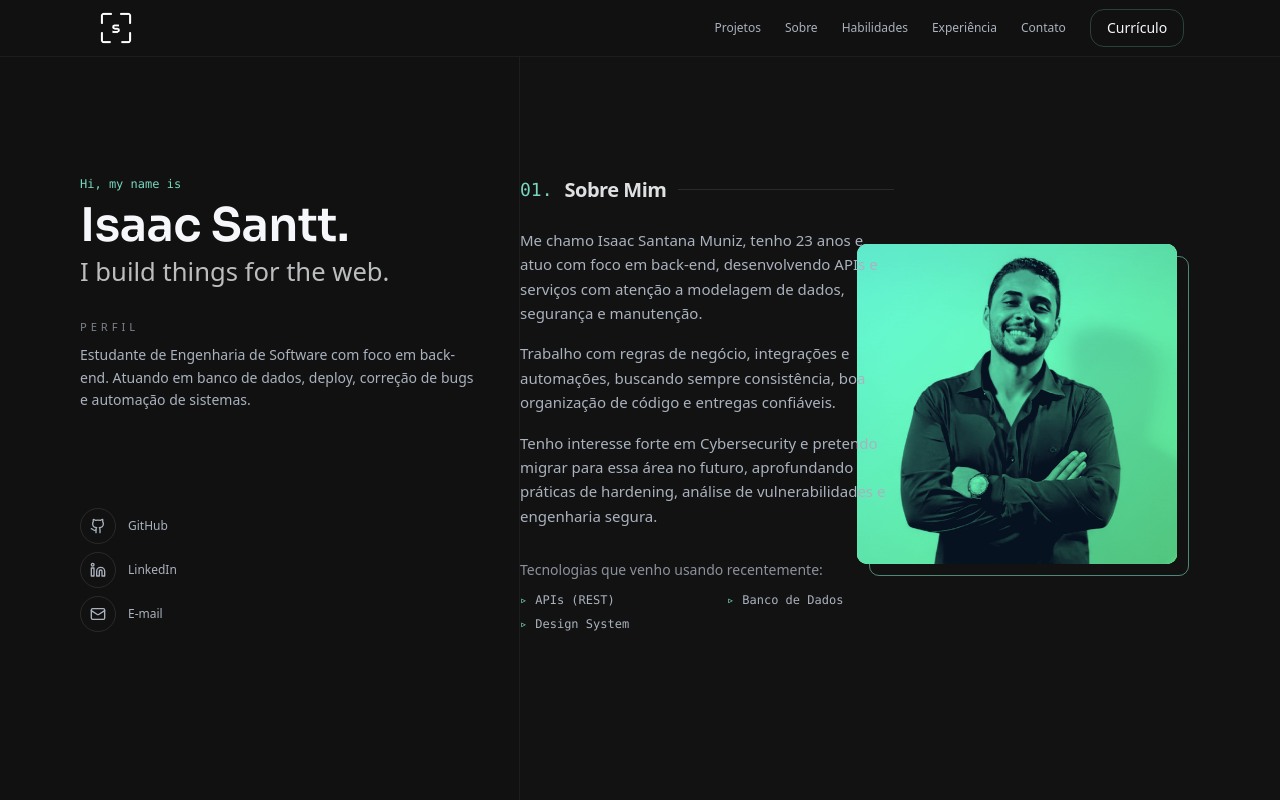
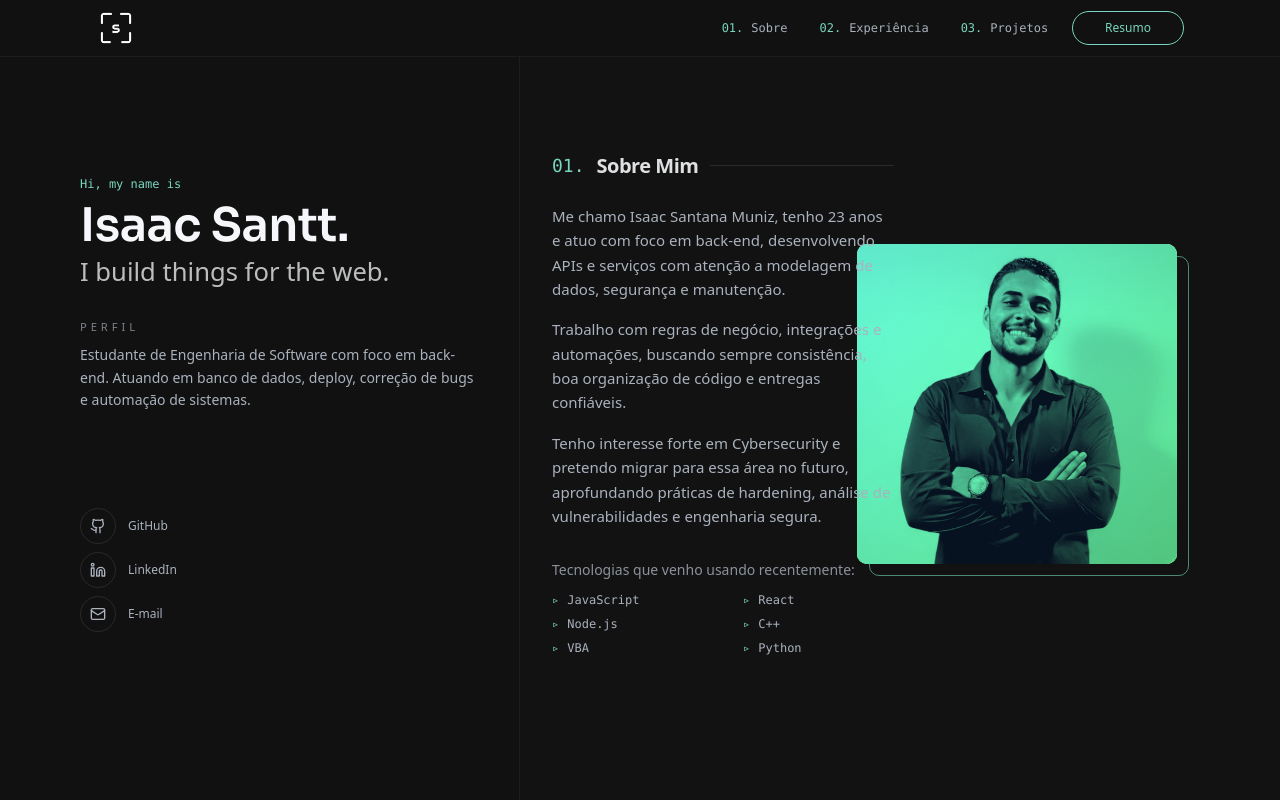
Before and after one commit to okisantt/portfolio, a Next.js app: page / in a window 1280 px wide. Shown: the top 800 px of the page. Built offline with nearby package versions, Linux system fonts and the light colour scheme.

Commit message:
redesing

```diff
--- a/components/layout/Header.tsx
+++ b/components/layout/Header.tsx
@@ -10,11 +10,9 @@ const SPLASH_DURATION_MS = 3500; // tempo que o overlay fica na tela
 const SPLASH_ANIM_DURATION = 1.9; // duração do "pop" do símbolo
 
 const links = [
-  { href: "#projetos", label: "Projetos" },
-  { href: "#sobre", label: "Sobre" },
-  { href: "#habilidades", label: "Habilidades" },
-  { href: "#experiencia", label: "Experiência" },
-  { href: "#contato", label: "Contato" },
+  { href: "#sobre", label: "Sobre", n: "01." },
+  { href: "#experiencia", label: "Experiência", n: "02." },
+  { href: "#projetos", label: "Projetos", n: "03." },
 ];
 
 /** acha o pai scrollável mais próximo (funciona se o scroll for em div, não só no window) */
@@ -157,7 +155,8 @@ export default function Header() {
       // scroll dentro do container
       const parentRect = scrollParent.getBoundingClientRect();
       const elRect = el.getBoundingClientRect();
-      const top = elRect.top - parentRect.top + scrollParent.scrollTop - headerOffset;
+      const top =
+        elRect.top - parentRect.top + scrollParent.scrollTop - headerOffset;
 
       scrollParent.scrollTo({ top, behavior: "smooth" });
       return;
@@ -193,24 +192,28 @@ export default function Header() {
 
           {/* DIREITA */}
           <div className="flex items-center gap-4 sm:gap-6">
-            <nav className="hidden md:flex items-center gap-6">
+            <nav className="hidden md:flex items-center gap-8">
               {links.map((l) => (
                 <a
                   key={l.href}
                   href={l.href}
                   onClick={(e) => handleDesktopNavClick(e, l.href)}
-                  className="text-xs text-muted hover:text-text transition"
+                  className="group inline-flex items-center gap-2 text-xs font-mono text-muted hover:text-text transition"
                 >
-                  {l.label}
+                  <span className="text-accent">{l.n}</span>
+                  <span>{l.label}</span>
                 </a>
               ))}
             </nav>
 
             <div className="hidden sm:block">
-              <ButtonLink href="#curriculo">Currículo</ButtonLink>
+              <a
+                href="#curriculo"
+                className="inline-flex items-center rounded-full border border-accent px-8 py-2 text-xs font-medium text-accent"
+              >
+                Resumo
+              </a>
             </div>
-
-            {/* hambúrguer – só mobile */}
             <button
               type="button"
               className="inline-flex h-9 w-9 items-center justify-center rounded-full border border-white/10 text-muted md:hidden"
@@ -294,9 +297,12 @@ export default function Header() {
                   className="mt-6 inline-flex items-center rounded-full border border-accent px-10 py-2 text-xs font-medium text-accent"
                   initial={{ opacity: 0, y: 8 }}
                   animate={{ opacity: 1, y: 0 }}
-                  transition={{ duration: 0.3, delay: 0.2 + links.length * 0.05 }}
+                  transition={{
+                    duration: 0.3,
+                    delay: 0.2 + links.length * 0.05,
+                  }}
                 >
-                  Resume
+                  Resumo
                 </motion.a>
               </div>
             </div>
--- a/components/sections/FeaturedProject.tsx
+++ b/components/sections/FeaturedProject.tsx
@@ -68,7 +68,7 @@ export default function FeaturedProject() {
           className="
             relative z-20 col-span-12 row-start-1 row-end-7
             md:col-start-1 md:col-end-7
-            p-6 sm:p-8 md:p-0
+            p-6 sm:p-8 md:p-0 md:pl-8
           "
         >
           <div className="flex items-center gap-3 mb-5 md:mb-6">
@@ -111,13 +111,22 @@ export default function FeaturedProject() {
 
             <ul className="mt-3 grid grid-cols-2 gap-x-10 gap-y-2 font-mono text-xs text-muted">
               <li className="flex items-center gap-2">
-                <span className="text-accent">▹</span> APIs (REST)
+                <span className="text-accent">▹</span> JavaScript
               </li>
               <li className="flex items-center gap-2">
-                <span className="text-accent">▹</span> Banco de Dados
+                <span className="text-accent">▹</span> React
               </li>
               <li className="flex items-center gap-2">
-                <span className="text-accent">▹</span> Design System
+                <span className="text-accent">▹</span> Node.js
+              </li>
+              <li className="flex items-center gap-2">
+                <span className="text-accent">▹</span> C++
+              </li>
+              <li className="flex items-center gap-2">
+                <span className="text-accent">▹</span> VBA
+              </li>
+              <li className="flex items-center gap-2">
+                <span className="text-accent">▹</span> Python
               </li>
             </ul>
           </div>
@@ -171,13 +180,22 @@ export default function FeaturedProject() {
 
             <ul className="mt-3 grid grid-cols-2 gap-x-10 gap-y-2 font-mono text-xs text-muted">
               <li className="flex items-center gap-2">
-                <span className="text-accent">▹</span> APIs (REST)
+                <span className="text-accent">▹</span> JavaScript
               </li>
               <li className="flex items-center gap-2">
-                <span className="text-accent">▹</span> Banco de Dados
+                <span className="text-accent">▹</span> React
               </li>
               <li className="flex items-center gap-2">
-                <span className="text-accent">▹</span> Design System
+                <span className="text-accent">▹</span> Node.js
+              </li>
+              <li className="flex items-center gap-2">
+                <span className="text-accent">▹</span> C++
+              </li>
+              <li className="flex items-center gap-2">
+                <span className="text-accent">▹</span> VBA
+              </li>
+              <li className="flex items-center gap-2">
+                <span className="text-accent">▹</span> Python
               </li>
             </ul>
           </div>
```
